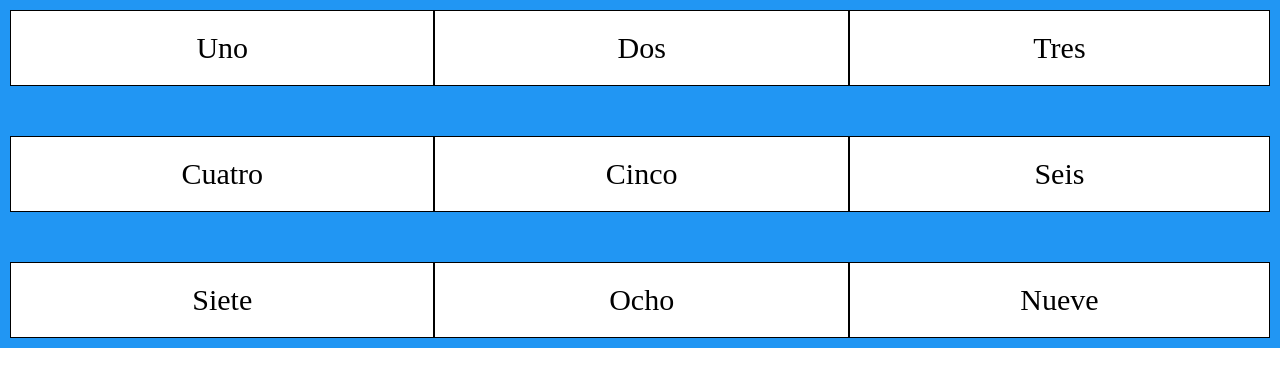
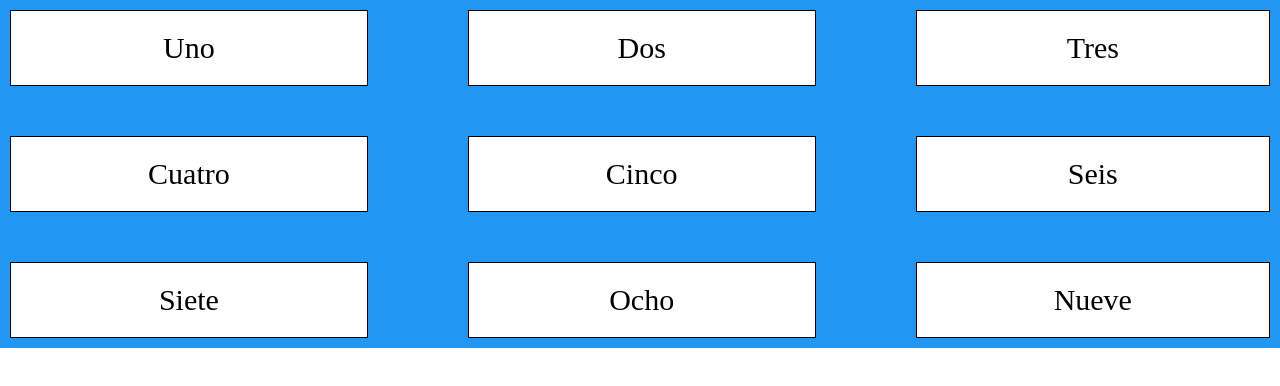
Before and after one commit to Jhon-GG/practicaGrid, a plain HTML site: page index.html in a window 1280 px wide. Drawn offline with Linux system fonts and the light colour scheme.

Commit message:
feat: :alembic: Solucion ejemplo 3 (espaciado entre columna/renglon)
Se generaron cambios en el espaciado entre columna/renglon para que se generara un mayor espacio entre cada elemento

```diff
--- a/css/style.css
+++ b/css/style.css
@@ -9,7 +9,7 @@
 
 .pantalla{
     display: grid;
-    grid-row-gap: 50px;
+    grid-gap: 50px 100px;
     grid-template-columns: auto auto auto;
     background-color: #2196F3;
     padding: 10px;
```
